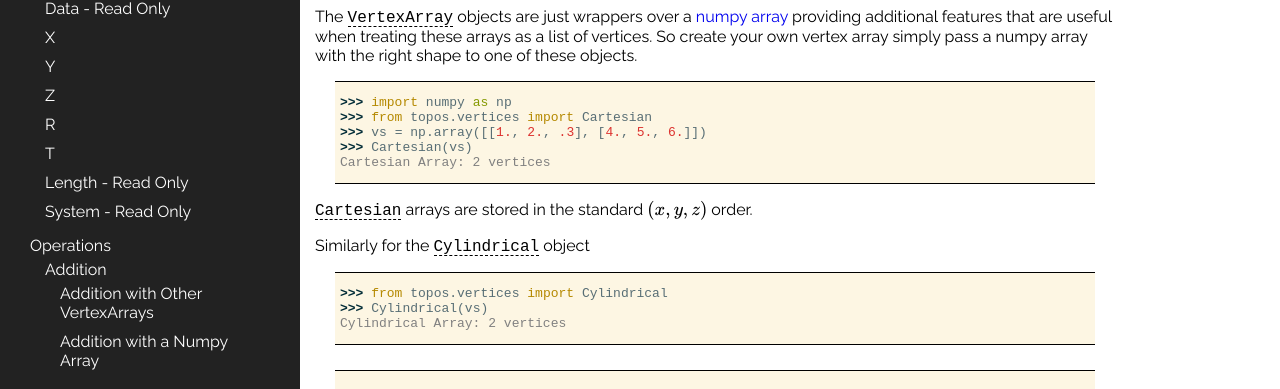
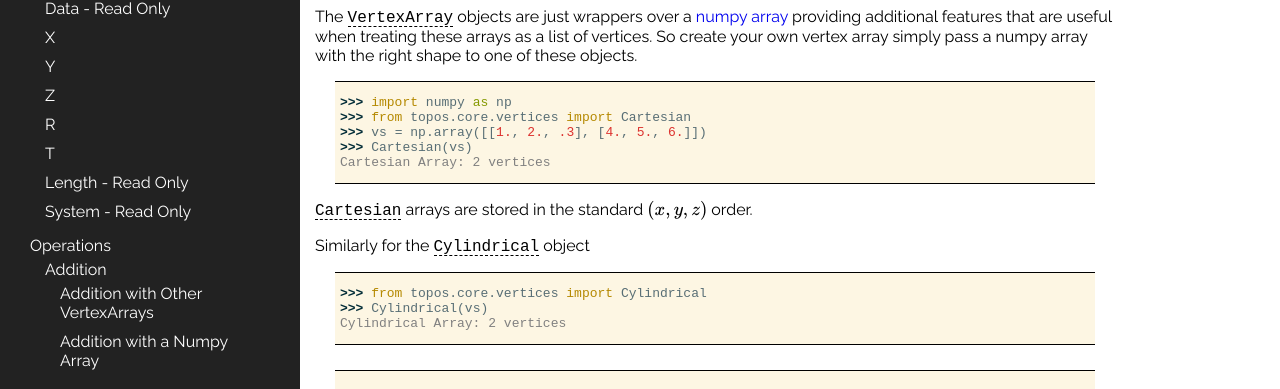
Before and after one commit to alcarney/topos, a Sphinx documentation site: the page built from docs/use/reference/vertexarray.rst, in a window 1280 px wide and 900 px high, scrolled down 348 px. Shown: the part 150-539 px from the top of the window. Built offline with Sphinx 7.4.7, drawn with Linux system fonts in a browser that asks for light colours; formulas are drawn with MathJax 3.

Commit message:
Update doctests

```diff
--- a/docs/conf.py
+++ b/docs/conf.py
@@ -28,7 +28,7 @@ author = 'Alex Carney'
 
 
 # The full version, including alpha/beta/rc tags
-exec(open('../topos/version.py').read())
+exec(open('../topos/core/version.py').read())
 release = __version__
 version = __version__
 
--- a/docs/contribute/reference/vertexarrays.rst
+++ b/docs/contribute/reference/vertexarrays.rst
@@ -1,16 +1,16 @@
 VertexArray
 ===========
 
-.. autoclass:: topos.vertices.VertexArray
+.. autoclass:: topos.core.vertices.VertexArray
 
 
 Cartesian
 =========
 
-.. autoclass:: topos.vertices.Cartesian
+.. autoclass:: topos.core.vertices.Cartesian
 
 
 Cylindrical
 ===========
 
-.. autoclass:: topos.vertices.Cylindrical
+.. autoclass:: topos.core.vertices.Cylindrical
--- a/docs/troubleshooting.rst
+++ b/docs/troubleshooting.rst
@@ -31,7 +31,7 @@ Vertex Array Errors (VA)
 .. testsetup:: va-errors
 
     import numpy as np
-    from topos.vertices import Cartesian, Cylindrical
+    from topos.core.vertices import Cartesian, Cylindrical
 
 These errors are related to any of the Vertex Array objects such as
 :code:`Cartesian` and :code:`Cylindrical`
--- a/docs/use/reference/vertexarray.rst
+++ b/docs/use/reference/vertexarray.rst
@@ -30,7 +30,7 @@ with the right shape to one of these objects.
 .. doctest:: ref-vertx-array-init
 
     >>> import numpy as np
-    >>> from topos.vertices import Cartesian
+    >>> from topos.core.vertices import Cartesian
     >>> vs = np.array([[1., 2., .3], [4., 5., 6.]])
     >>> Cartesian(vs)
     Cartesian Array: 2 vertices
@@ -41,7 +41,7 @@ Similarly for the :code:`Cylindrical` object
 
 .. doctest:: ref-vertx-array-init
 
-    >>> from topos.vertices import Cylindrical
+    >>> from topos.core.vertices import Cylindrical
     >>> Cylindrical(vs)
     Cylindrical Array: 2 vertices
 
@@ -77,7 +77,7 @@ Cartesian - Read Only
 .. testsetup:: ref-vertx-array-props
 
     import numpy as np
-    from topos.vertices import Cartesian, Cylindrical
+    from topos.core.vertices import Cartesian, Cylindrical
 
 Return an array containing the vertices in Cartesian coordinates.
 
@@ -420,7 +420,7 @@ Addition
 .. testsetup:: ref-vertx-array-addition
 
     import numpy as np
-    from topos.vertices import Cartesian, Cylindrical
+    from topos.core.vertices import Cartesian, Cylindrical
 
 :code:`VertexArrays` support addition with a number of different objects, each
 with their own behavior:
```
